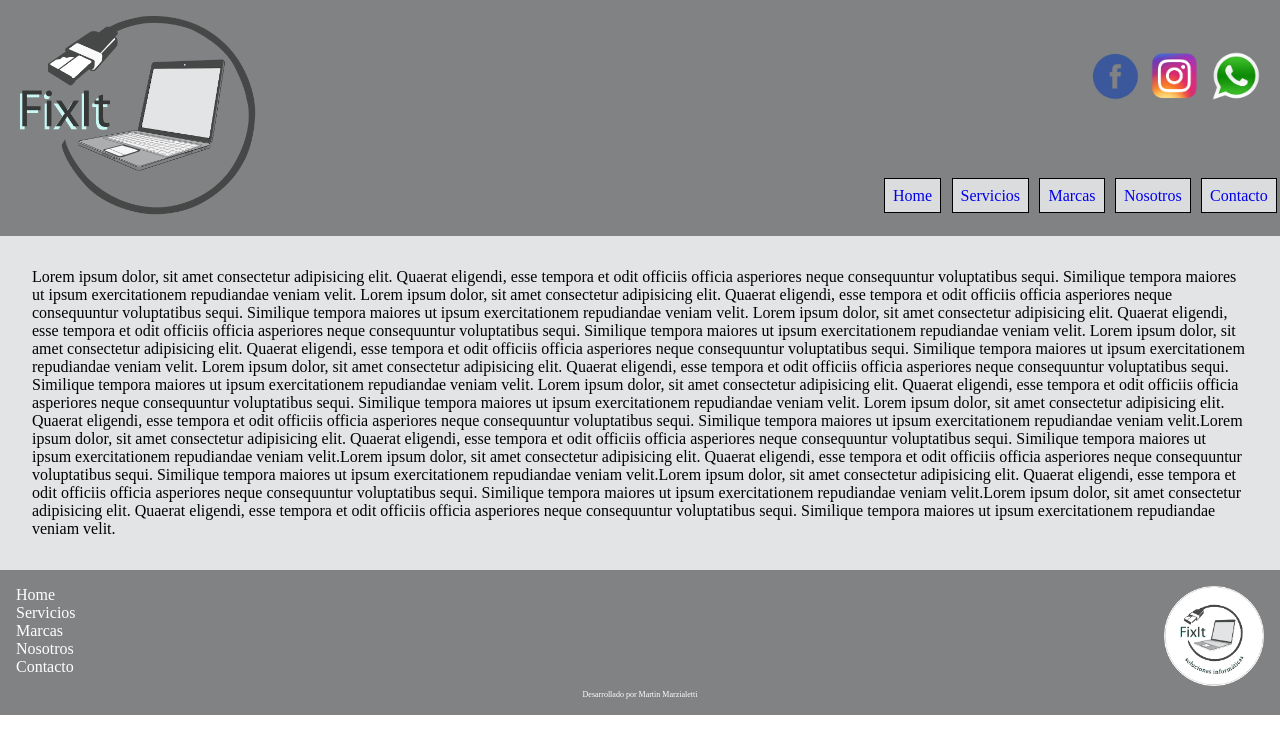
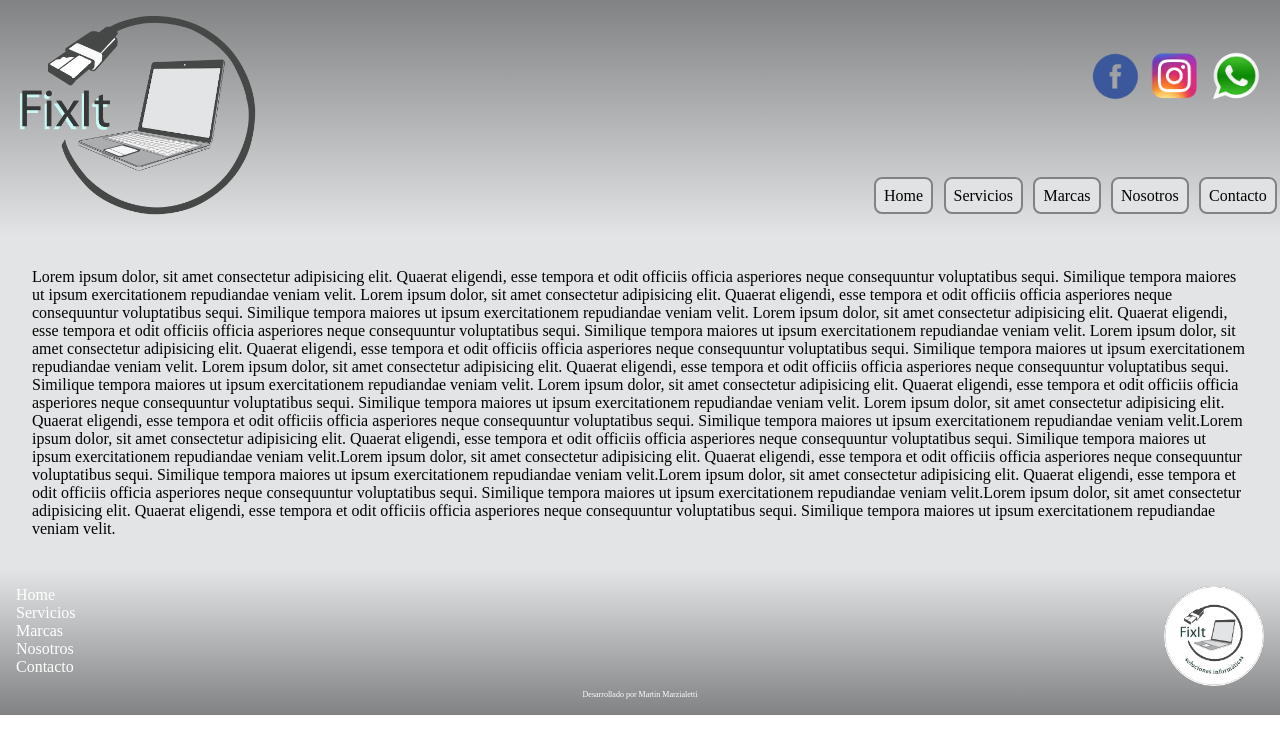
Before and after one commit to tinchinm/proyecto, a plain HTML site: page index.html in a window 1280 px wide. Drawn offline with Linux system fonts and the light colour scheme.

Commit message:
Agregado de gradiente y animaciones

```diff
--- a/css/estilo.css
+++ b/css/estilo.css
@@ -5,7 +5,8 @@
 
 /*--------------------HEADER-------------------*/
 .header{
-    background-color: #808283;
+    /* background-color: #808283; */
+    background-image: linear-gradient(#808283,#e3e4e5);
 }
 
 .header__logo img{
@@ -29,12 +30,20 @@ padding: 1rem;
 
 .header__navbar a{
     text-decoration: none;
+    color: black;
     background-color: #e3e4e5ea;
     padding: 0.5rem;
     margin: 0.2rem;
     border-style: solid;
-    border-color: black;
-    border-width: thin;
+    border-color: #808283;
+    border-width: 2px;
+    border-radius: 0.5rem;
+    transition: all 150ms ease-in-out;
+}
+
+.header__navbar a:hover{
+    color: #e3e4e5ea ;
+    background-color: #808283 ;
 }
 
 .header__flex{
@@ -88,7 +97,8 @@ padding: 1rem;
 /* -------------------FOOTER-------------------- */
 
 .footer{
-    background-color: #808283   ;
+    /* background-color: #808283  ; */
+    background-image: linear-gradient(#e3e4e5,#808283);
     padding: 1rem;
 }
 
```
